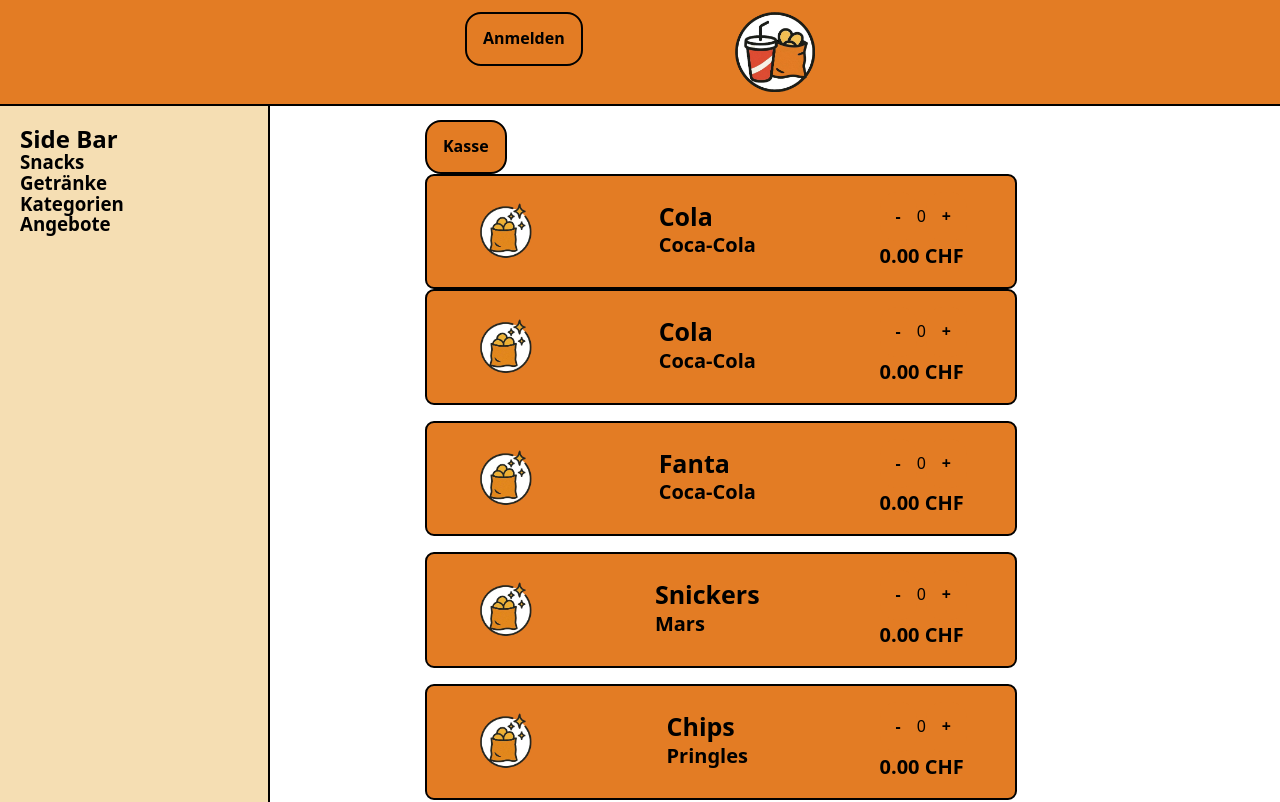
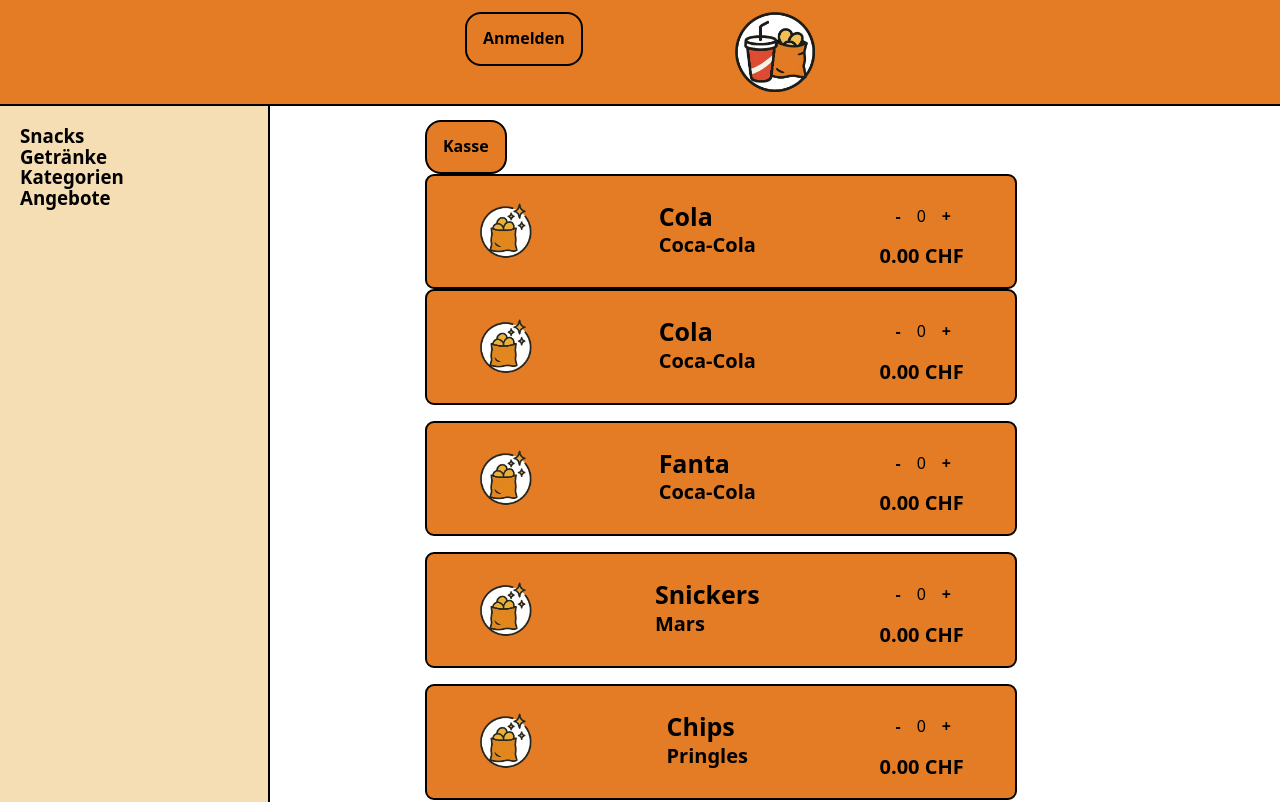
Before and after one commit to mimospychala/backend-GLAB, a React (Vite) app in the folder frontend/: page /componets in a window 1280 px wide. Shown: the top 802 px of the page. Built offline with nearby package versions, Linux system fonts and the light colour scheme.

Commit message:
deletd h2

```diff
--- a/frontend/src/components/SideBar.jsx
+++ b/frontend/src/components/SideBar.jsx
@@ -9,7 +9,6 @@ export default function SideBar({ sideBarItems }) {
     return (
         <>
             <div className={styles.sideBar}>
-                <h2>Side Bar</h2>
                 {sideBarItems.map((item) => <SideBarItem title={item.name} items={item.children} />)}
             </div>
         </>
```
